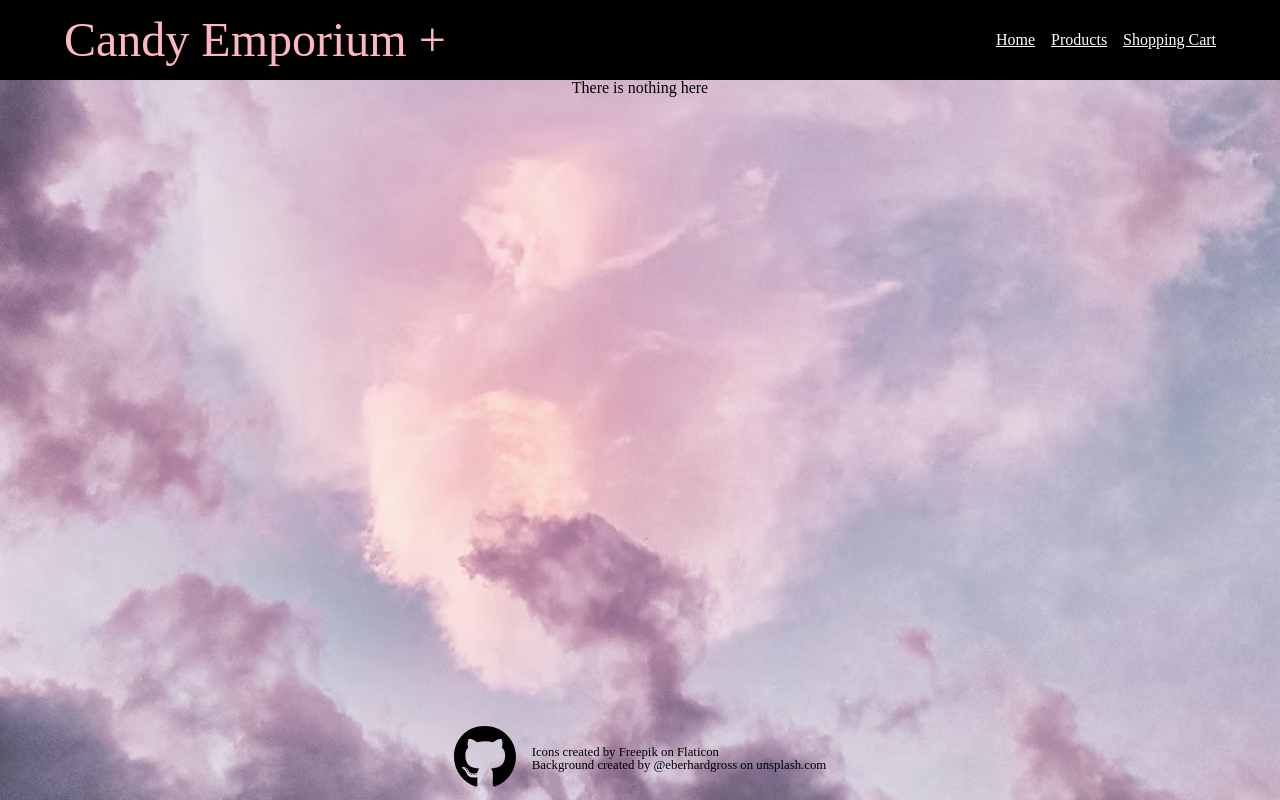
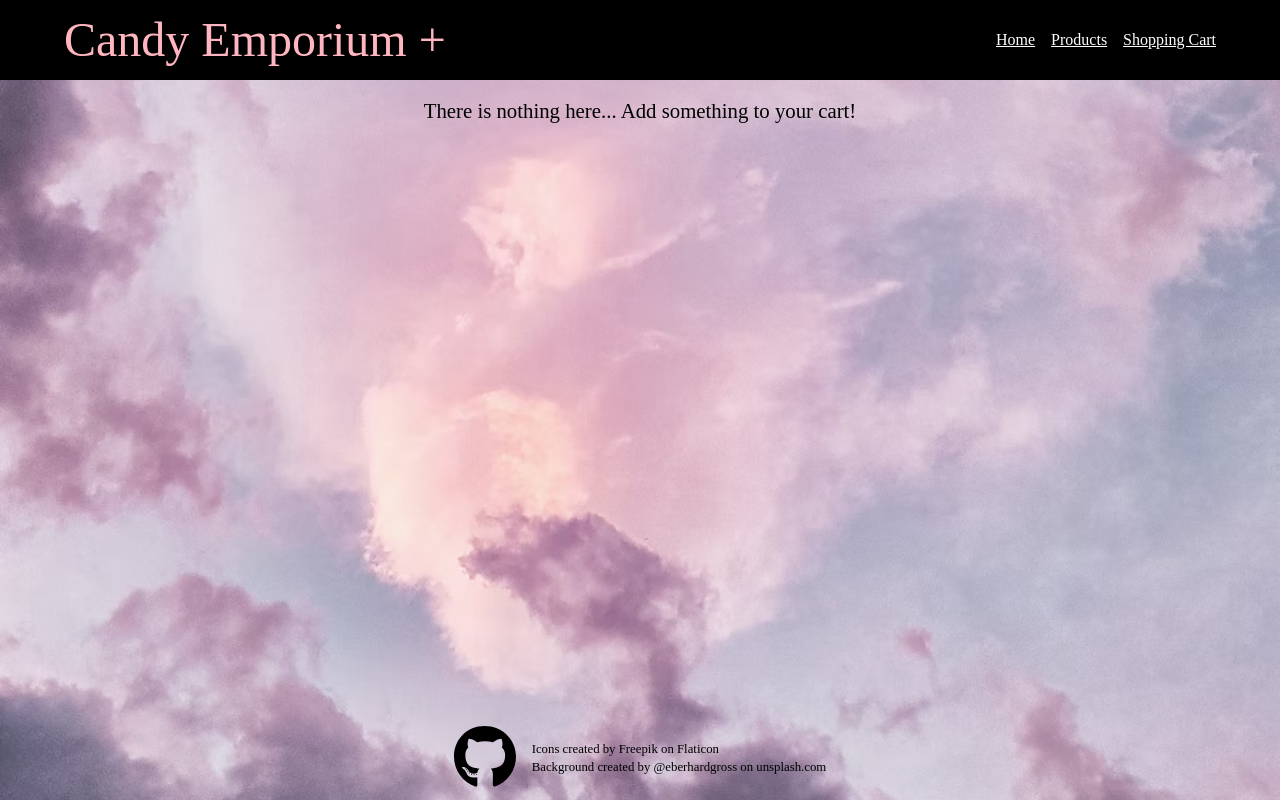
Before and after one commit to AndrewLin95/shopping_sit, a React (Create React App) app: page /shopping_site/cart in a window 1280 px wide. Built offline with nearby package versions, Linux system fonts and the light colour scheme.

Commit message:
cleaned up code

```diff
--- a/src/Components/Footer.tsx
+++ b/src/Components/Footer.tsx
@@ -9,7 +9,7 @@ class Footer extends Component{
         return(
             <div id='footer'>
                 <a id='gitHubIcon' href='https://github.com/AndrewLin95/shopping_site' target="_blank" rel='noreferrer'>{githubIcon}</a>
-                <div>
+                <div id='attributeContainer'>
                     <div className='attribute'>Icons created by Freepik on Flaticon</div>
                     <div className='attribute'>Background created by @eberhardgross on unsplash.com</div>
                 </div>
--- a/src/Components/Header.tsx
+++ b/src/Components/Header.tsx
@@ -10,7 +10,6 @@ const Header = () => {
                     <Link className="navLinks" to="/shopping_site/products">Products</Link>
                     <Link className="navLinks" to="/shopping_site/cart">Shopping Cart</Link>
             </div>
-
         </div>
     )
 }
--- a/src/Components/Pages/Cart.tsx
+++ b/src/Components/Pages/Cart.tsx
@@ -21,7 +21,7 @@ const Cart:FC<Props> = ({ cart, price, totalQty, removeItem }) => {
         return (
             <div id='cartPage'>
                 <img id="backgroundImg" src={require("Images/background.png")}></img>
-                <div>There is nothing here</div>
+                <div id='emptyCartTxt'>There is nothing here... Add something to your cart!</div>
             </div>
         )
     }
--- a/src/RouteSwitch.tsx
+++ b/src/RouteSwitch.tsx
@@ -1,8 +1,7 @@
 import { BrowserRouter, Routes, Route } from "react-router-dom";
-import React, { FC, useEffect, useState } from 'react';
+import { FC, useState } from 'react';
 import Home from "./Components/Pages/Home";
 import Products from "./Components/Pages/Products";
-import Contacts from "./Components/Pages/Contacts";
 import Cart from "./Components/Pages/Cart";
 import Header from "Components/Header";
 import Footer from "Components/Footer";
@@ -22,8 +21,6 @@ const RouteSwitch:FC = () => {
     const [cart, useCart] = useState<{[key: string]: Obj}>({});
     const [price, usePrice] = useState<number>(0);
     const [totalQty, useTotalQty] = useState<number>(0);
-
-    // TODO: Home page. Animation or popup for when adding item to cart
 
     const updateCart = ( descriptionValue: string, priceValue: number, image: string, idValue: number ) => {
         const tempCart: {[id: number] : Obj} = cart;
--- a/src/Styling/App.css
+++ b/src/Styling/App.css
@@ -47,6 +47,12 @@ a, a:visited, a:active {
 
 #gitHubIcon{
     font-size: 4em;
+}
+
+#attributeContainer{
+    display: flex;
+    flex-direction: column;
+    gap: 0.3em;
 }
 
 .attribute{
@@ -102,6 +108,12 @@ a, a:visited, a:active {
     gap: 0.5em;
     height: 82vh;
     overflow-y: auto;
+}
+
+#emptyCartTxt{
+    padding-top: 1em;
+    font-size: 1.3em;
+    text-align: center;
 }
 
 #cartHeader{
```
